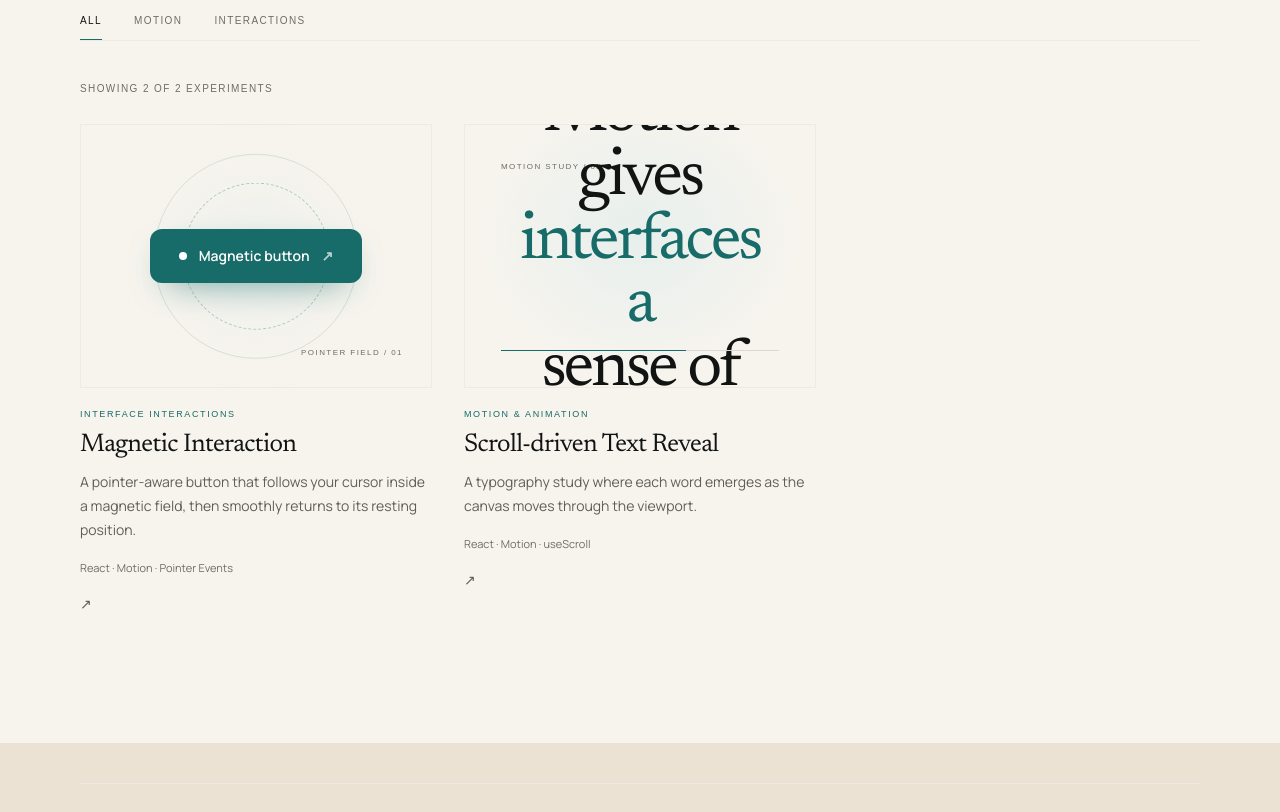
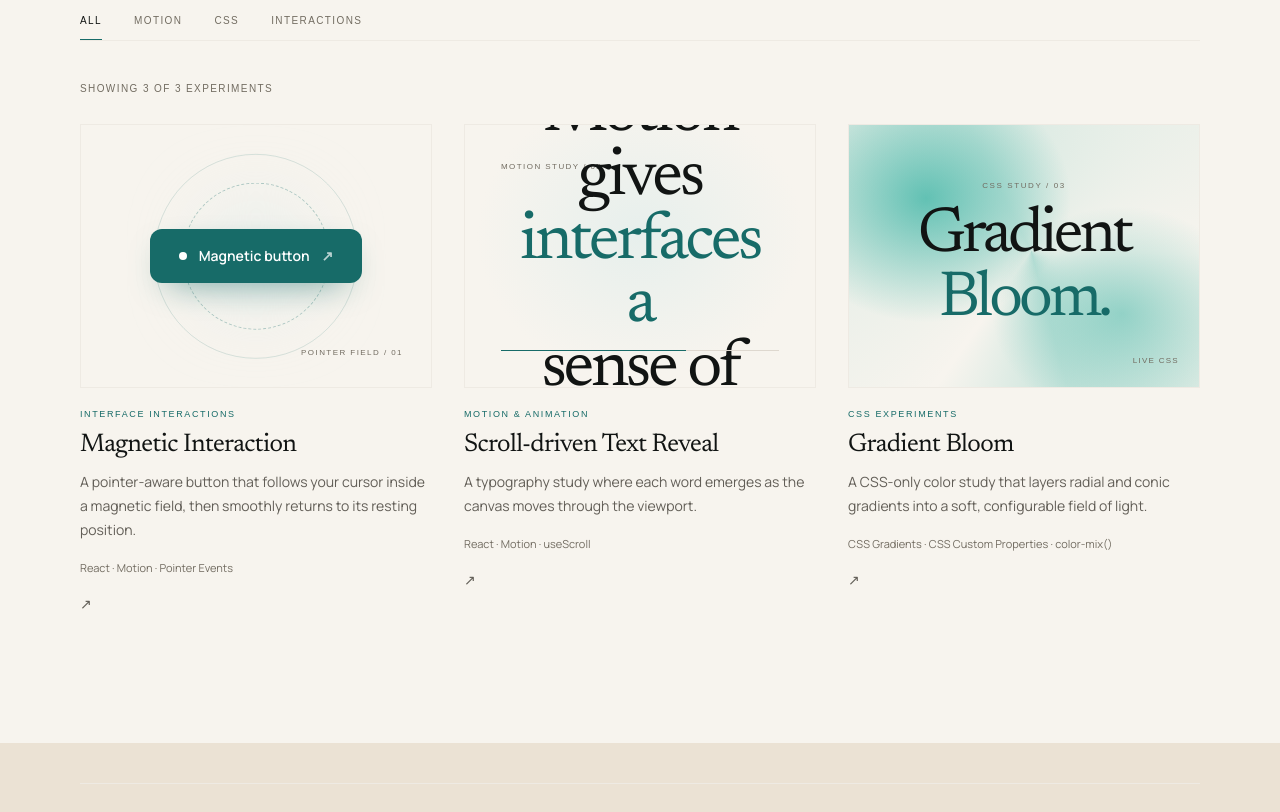
Before and after one commit to VishalChoudhary01/Vishal-Kumar-Choudhary-Frontend-Developer, a Next.js app: page /labs in a window 1280 px wide. Shown: the part 1400-2212 px from the top of the page. Built offline with nearby package versions, Linux system fonts and the light colour scheme; no server answers; a web font is replaced by a local one.

Commit message:
feat: add CSS Gradient Bloom experiment

```diff
--- a/src/app/components/labs/landing/LabArtwork.js
+++ b/src/app/components/labs/landing/LabArtwork.js
@@ -38,12 +38,40 @@ function ScrollTextArtwork() {
   );
 }
 
+function GradientBloomArtwork() {
+  return (
+    <div
+      aria-hidden="true"
+      className="relative flex h-full w-full items-center justify-center overflow-hidden bg-background"
+      style={{
+        backgroundImage:
+          "radial-gradient(ellipse 56% 64% at 22% 28%, color-mix(in srgb, #07A290 58%, transparent), transparent 74%), radial-gradient(ellipse 58% 64% at 78% 72%, color-mix(in srgb, #07A290 36%, transparent), transparent 64%), conic-gradient(from 215deg at 52% 48%, transparent 0deg, color-mix(in srgb, #07A290 14%, transparent) 118deg, transparent 236deg, color-mix(in srgb, #07A290 20%, transparent) 310deg, transparent 360deg)",
+      }}
+    >
+      <div className="relative z-10 text-center">
+        <p className="font-mono text-[8px] uppercase tracking-[0.2em] text-text-muted">
+          CSS study / 03
+        </p>
+        <p className="mt-3 font-display text-[clamp(2rem,5vw,4rem)] leading-none tracking-[-0.06em] text-text-primary">
+          Gradient
+          <span className="block text-brand">Bloom.</span>
+        </p>
+      </div>
+      <span className="absolute bottom-5 right-5 font-mono text-[8px] uppercase tracking-[0.16em] text-text-muted">
+        Live CSS
+      </span>
+    </div>
+  );
+}
+
 export default function LabArtwork({ experiment }) {
   switch (experiment?.slug) {
     case "magnetic-interaction":
       return <MagneticArtwork />;
     case "scroll-driven-text-reveal":
       return <ScrollTextArtwork />;
+    case "gradient-bloom":
+      return <GradientBloomArtwork />;
     default:
       return (
         <div aria-hidden="true" className="flex h-full w-full items-center justify-center bg-surface-2">
--- /dev/null
+++ b/src/app/components/labs/runtime/experiments/gradient-bloom/index.js
@@ -0,0 +1,90 @@
+"use client";
+
+const DEFAULT_COLOR = "#07A290";
+const HEX_COLOR_PATTERN = /^#[0-9a-f]{6}$/i;
+
+function clamp(value, min, max, fallback) {
+  const number = Number(value);
+  return Number.isFinite(number)
+    ? Math.min(Math.max(number, min), max)
+    : fallback;
+}
+
+export default function GradientBloom({ settings = {} }) {
+  const color =
+    typeof settings.color === "string" &&
+    HEX_COLOR_PATTERN.test(settings.color)
+      ? settings.color
+      : DEFAULT_COLOR;
+
+  const intensity = clamp(settings.intensity, 15, 85, 58);
+  const spread = clamp(settings.spread, 35, 90, 74);
+
+  const style = {
+    "--bloom-color": color,
+    "--bloom-intensity": `${intensity}%`,
+    "--bloom-spread": `${spread}%`,
+    backgroundImage: [
+      "radial-gradient(ellipse 54% 60% at 23% 28%, color-mix(in srgb, var(--bloom-color) var(--bloom-intensity), transparent) 0%, transparent var(--bloom-spread))",
+      "radial-gradient(ellipse 58% 64% at 78% 72%, color-mix(in srgb, var(--bloom-color) calc(var(--bloom-intensity) * 0.62), transparent) 0%, transparent calc(var(--bloom-spread) * 0.86))",
+      "conic-gradient(from 215deg at 52% 48%, transparent 0deg, color-mix(in srgb, var(--bloom-color) 14%, transparent) 118deg, transparent 236deg, color-mix(in srgb, var(--bloom-color) 20%, transparent) 310deg, transparent 360deg)",
+    ].join(", "),
+  };
+
+  return (
+    <section
+      aria-label="CSS gradient bloom experiment"
+      className="relative flex h-full w-full flex-col items-center justify-center overflow-hidden bg-background px-6 py-8 sm:px-10"
+    >
+      <div
+        aria-hidden="true"
+        className="absolute inset-0 bg-[linear-gradient(135deg,transparent_0%,var(--surface-2)_100%)] opacity-45"
+      />
+
+      <div
+        aria-hidden="true"
+        className="absolute inset-0"
+        style={style}
+      />
+
+      <div
+        aria-hidden="true"
+        className="pointer-events-none absolute inset-0 opacity-[0.16]"
+        style={{
+          backgroundImage:
+            "radial-gradient(var(--border-strong) 0.65px, transparent 0.65px)",
+          backgroundSize: "16px 16px",
+        }}
+      />
+
+      <div className="absolute left-6 top-6 z-10 flex items-center gap-2 font-mono text-[8px] uppercase tracking-[0.2em] text-text-muted sm:left-9 sm:top-9">
+        <span
+          className="h-1.5 w-1.5 rounded-full"
+          style={{ backgroundColor: color }}
+        />
+        CSS study / 03
+      </div>
+
+      <div className="relative z-10 mx-auto max-w-3xl text-center">
+        <p className="font-mono text-[9px] uppercase tracking-[0.22em] text-text-muted">
+          Layered color fields
+        </p>
+        <h2 className="mt-5 font-display text-[clamp(2.8rem,7vw,6.25rem)] font-normal leading-[0.9] tracking-[-0.06em] text-text-primary">
+          Gradient
+          <span className="block" style={{ color }}>
+            Bloom.
+          </span>
+        </h2>
+        <p className="mx-auto mt-5 max-w-md text-xs leading-6 text-text-secondary sm:text-sm">
+          One canvas. Three CSS gradient layers. Shape the light with the
+          controls.
+        </p>
+      </div>
+
+      <div className="absolute bottom-6 left-6 right-6 z-10 flex items-end justify-between gap-4 font-mono text-[8px] uppercase tracking-[0.16em] text-text-muted sm:bottom-9 sm:left-9 sm:right-9">
+        <span>Radial / Conic / Color mix</span>
+        <span className="text-right">Live CSS</span>
+      </div>
+    </section>
+  );
+}
--- a/src/app/components/labs/runtime/registry.js
+++ b/src/app/components/labs/runtime/registry.js
@@ -10,6 +10,8 @@ const LAB_RUNTIME_REGISTRY = Object.freeze({
     import("./experiments/magnetic-interaction"),
   "scroll-driven-text-reveal": () =>
     import("./experiments/scroll-driven-text-reveal"),
+  "gradient-bloom": () =>
+    import("./experiments/gradient-bloom"),
 });
 
 export function hasLabRuntime(runtimeKey) {
--- a/src/app/data/labsExperiments.js
+++ b/src/app/data/labsExperiments.js
@@ -111,6 +111,58 @@ export const publishedLabExperiments = [
           label: "Show scroll progress",
           type: "toggle",
           defaultValue: true,
+        },
+      ],
+    },
+  },
+  {
+    slug: "gradient-bloom",
+    title: "Gradient Bloom",
+    description:
+      "A CSS-only color study that layers radial and conic gradients into a soft, configurable field of light.",
+    explanation:
+      "The composition is built from CSS radial gradients, a conic gradient and color-mix(). The controls update CSS custom properties, so intensity, spread and color change in place without a canvas renderer or animation library.",
+    category: "CSS Experiments",
+    technologies: ["CSS Gradients", "CSS Custom Properties", "color-mix()"],
+    seo: {
+      title: "Gradient Bloom — Labs",
+      description:
+        "Explore a CSS gradient composition with live controls for color, intensity and spread.",
+    },
+    demo: {
+      runtimeKey: "gradient-bloom",
+      aspectRatio: {
+        mobile: "4:3",
+        desktop: "16:9",
+      },
+      capabilities: {
+        restart: false,
+        fullscreen: false,
+      },
+      controls: [
+        {
+          id: "color",
+          label: "Bloom color",
+          type: "color",
+          defaultValue: "#07A290",
+        },
+        {
+          id: "intensity",
+          label: "Intensity",
+          type: "range",
+          defaultValue: 58,
+          min: 15,
+          max: 85,
+          step: 1,
+        },
+        {
+          id: "spread",
+          label: "Spread",
+          type: "range",
+          defaultValue: 74,
+          min: 35,
+          max: 90,
+          step: 1,
         },
       ],
     },
```
Also changed, not shown: 1 other file (tests, documents, lock files or other folders).
